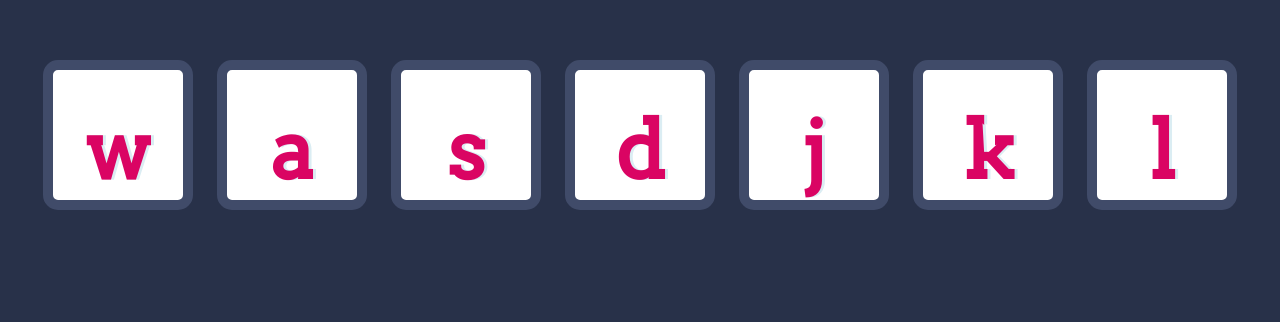
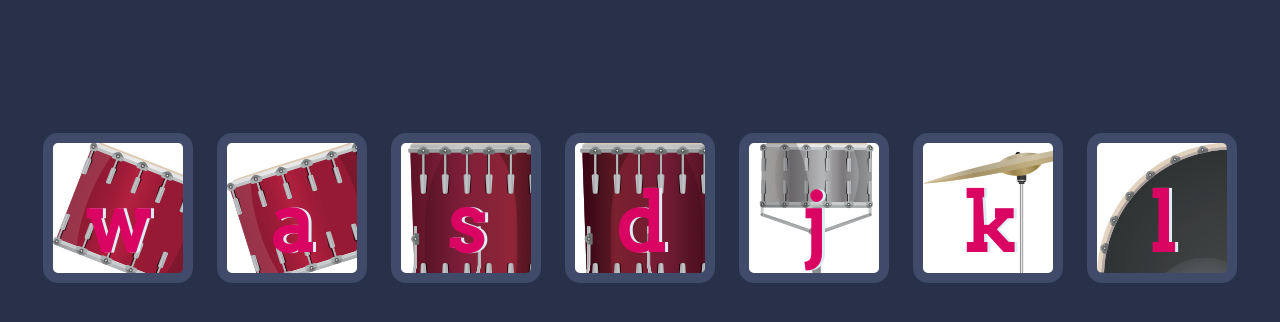
Before and after one commit to Deepanshu1008/DrumKit, a plain HTML site: page index.html in a window 1280 px wide. Shown: the part 156-478 px from the top of the page. Drawn offline with Linux system fonts and the light colour scheme.

Commit message:
Added music instrument images to the button class

```diff
--- a/styles.css
+++ b/styles.css
@@ -16,7 +16,34 @@ footer {
   font-family: sans-serif;
 }
 
-.
+.w {
+  background-image: url("images/tom1.png");
+}
+
+.a {
+background-image: url("images/tom2.png");
+}
+
+.s {
+background-image: url("images/tom3.png");
+}
+
+.d {
+background-image: url("images/tom4.png");
+}
+
+.j {
+background-image: url("images/snare.png");
+}
+
+.k {
+background-image: url("images/crash.png");
+}
+
+.l {
+background-image: url("images/kick.png");
+}
+
 .set {
   margin: 10% auto;
 }
```
